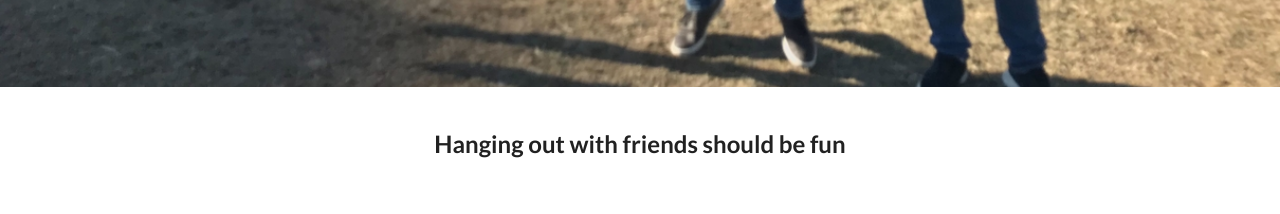
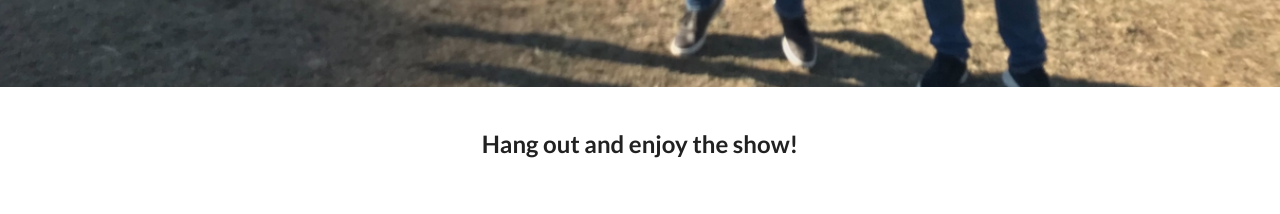
Before and after one commit to robghchen/playtime-frontend, a React (Create React App) app: page / in a window 1280 px wide. Shown: the part 780-994 px from the top of the page. Built offline with nearby package versions, Linux system fonts and the light colour scheme; no server answers.

Commit message:
update homepage copy

```diff
--- a/src/components/HomePage.js
+++ b/src/components/HomePage.js
@@ -35,7 +35,7 @@ class HomePage extends React.Component {
         </div>
 
         <div className="center homepage-tagline">
-          <h2>Hanging out with friends should be fun</h2>
+          <h2>Hang out and enjoy the show!</h2>
         </div>
 
         <div className="column-layout">
```
